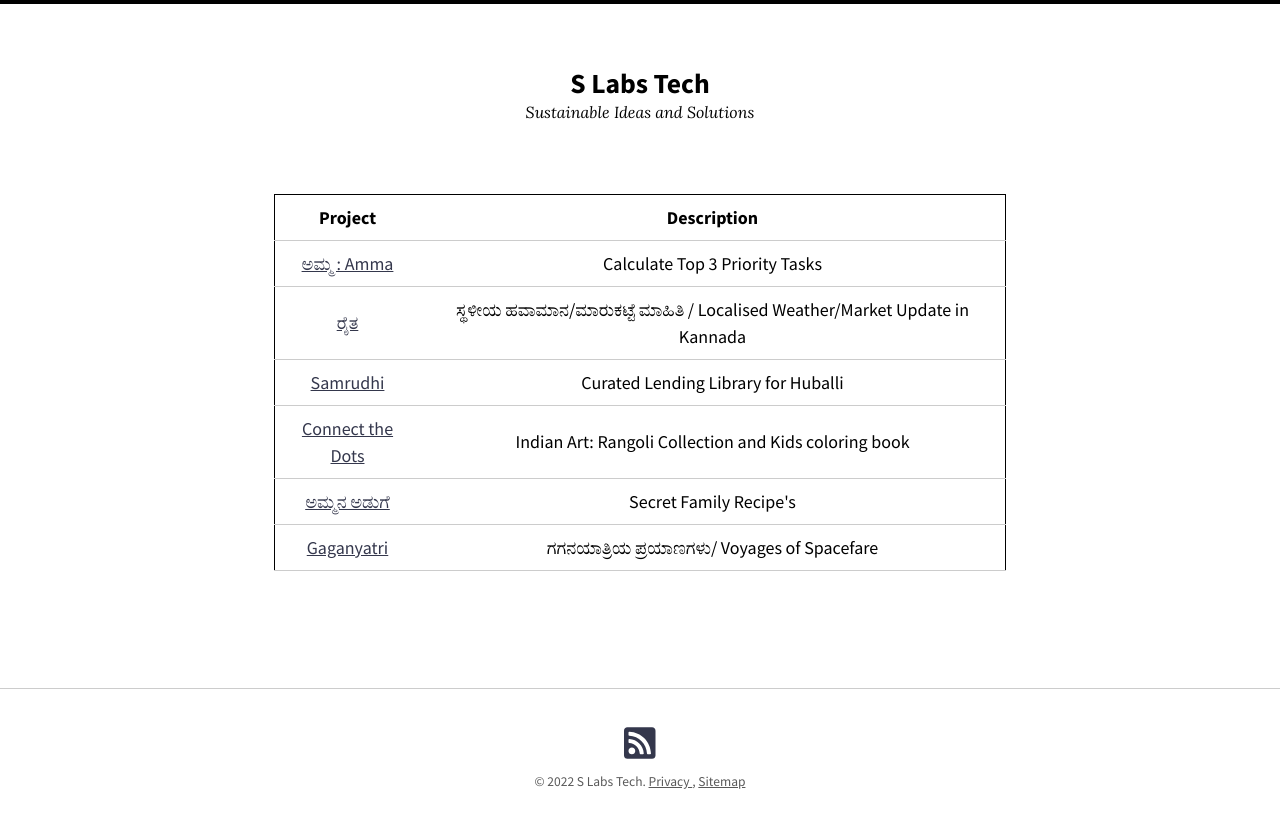
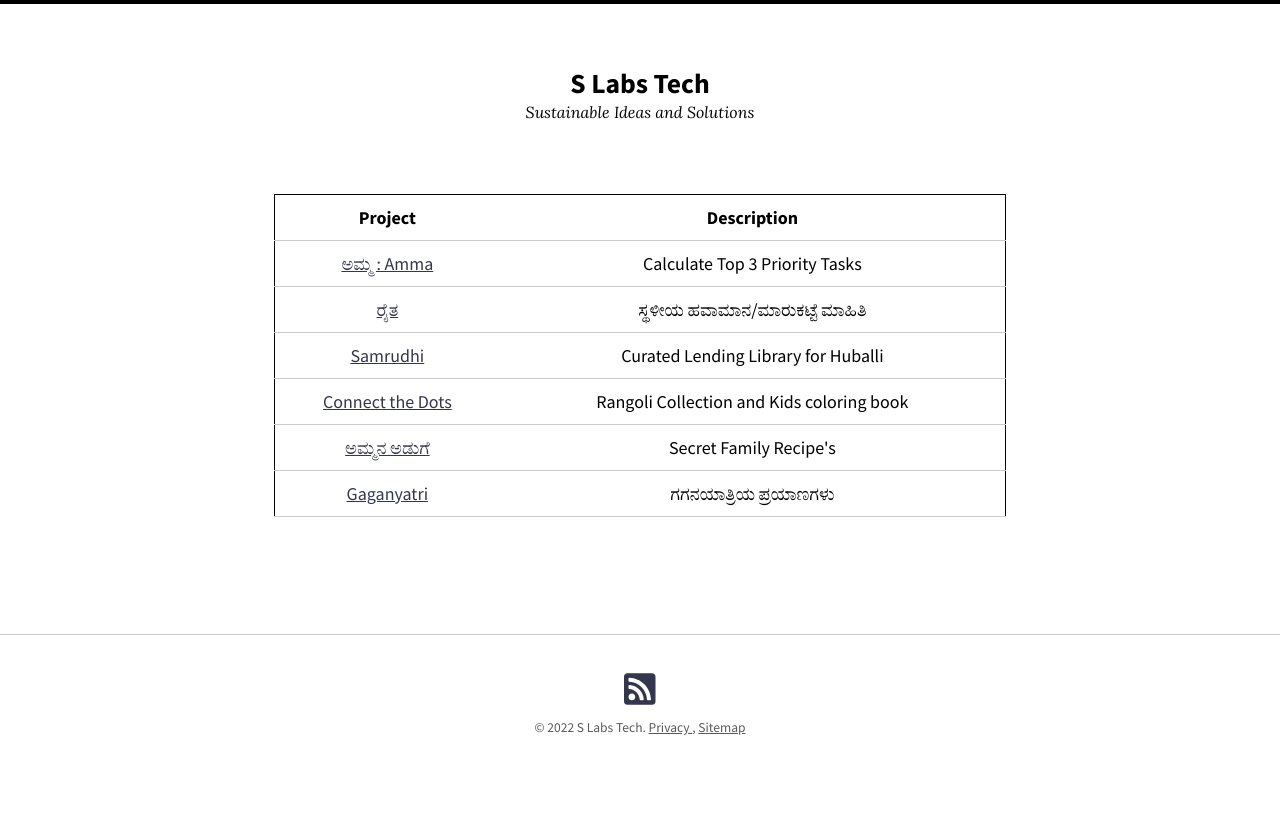
Before and after one commit to slabstech/slabstech.github.io, a Jekyll site: the page built from index.md, in a window 1280 px wide. Shown: the top 828 px of the page. Built offline with Jekyll 4.4.1, drawn with Linux system fonts in a browser that asks for light colours; nearby versions of some CDN libraries.

Commit message:
Make language simple

```diff
--- a/_layouts/home.html
+++ b/_layouts/home.html
@@ -15,7 +15,7 @@
     </tr>
     <tr>
         <td> <a href="https://slabstech.com/raita/">ರೈತ</a>  </td>
-        <td>ಸ್ಥಳೀಯ ಹವಾಮಾನ/ಮಾರುಕಟ್ಟೆ ಮಾಹಿತಿ / Localised Weather/Market Update in Kannada</td>
+        <td>ಸ್ಥಳೀಯ ಹವಾಮಾನ/ಮಾರುಕಟ್ಟೆ ಮಾಹಿತಿ</td>
       </tr>
       <tr>
         <td> <a href="https://slabstech.com/samrudhi/">Samrudhi</a>  </td>
@@ -23,7 +23,7 @@
       </tr>
       <tr>
         <td> <a href="https://slabstech.com/connectthedots.com/">Connect the Dots</a>  </td>
-        <td>Indian Art: Rangoli Collection and Kids coloring book</td>
+        <td>Rangoli Collection and Kids coloring book</td>
       </tr>
       <tr>
         <td> <a href="https://slabstech.com/ammanaaduge.com/">ಅಮ್ಮನ ಅಡುಗೆ</a>  </td>
@@ -31,7 +31,7 @@
       </tr>
       <tr>
         <td> <a href="https://gaganyatri.com">Gaganyatri</a>  </td>
-        <td>ಗಗನಯಾತ್ರಿಯ ಪ್ರಯಾಣಗಳು/ Voyages of Spacefare</td>
+        <td>ಗಗನಯಾತ್ರಿಯ ಪ್ರಯಾಣಗಳು</td>
       </tr>
   </table>
 
```
